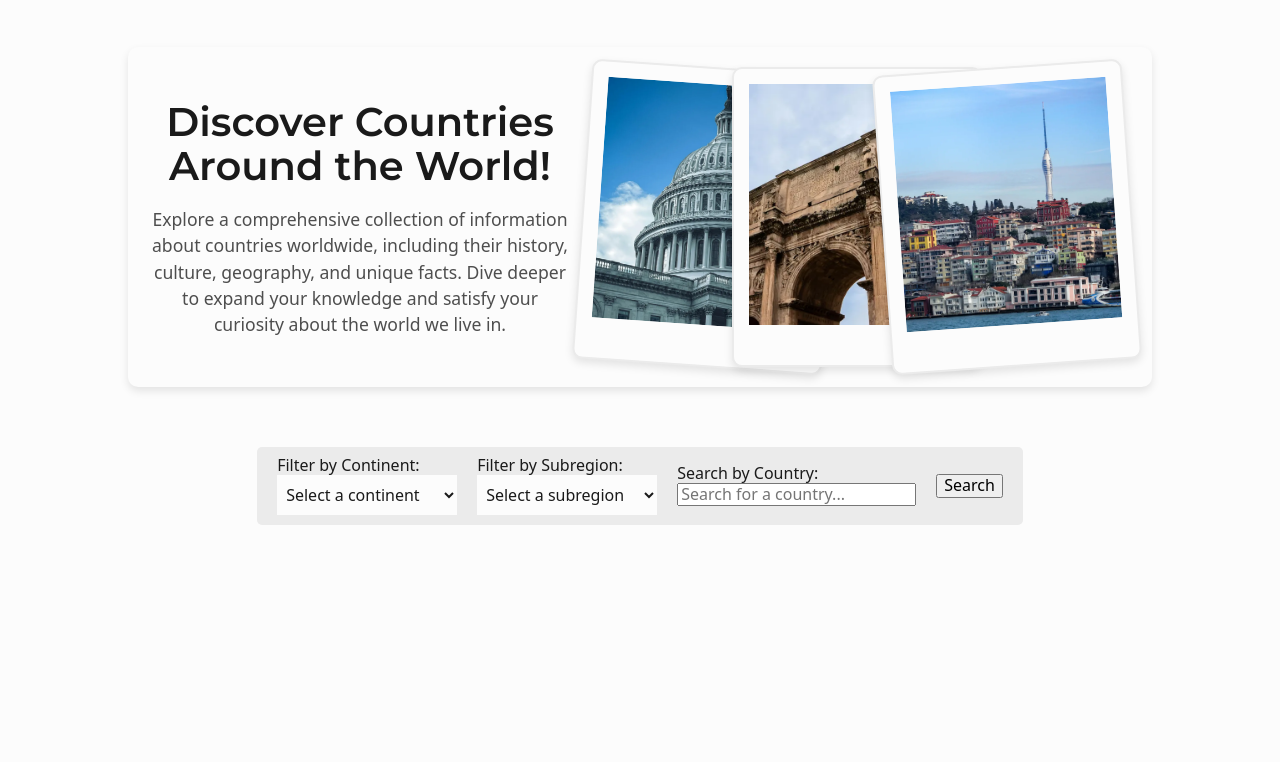
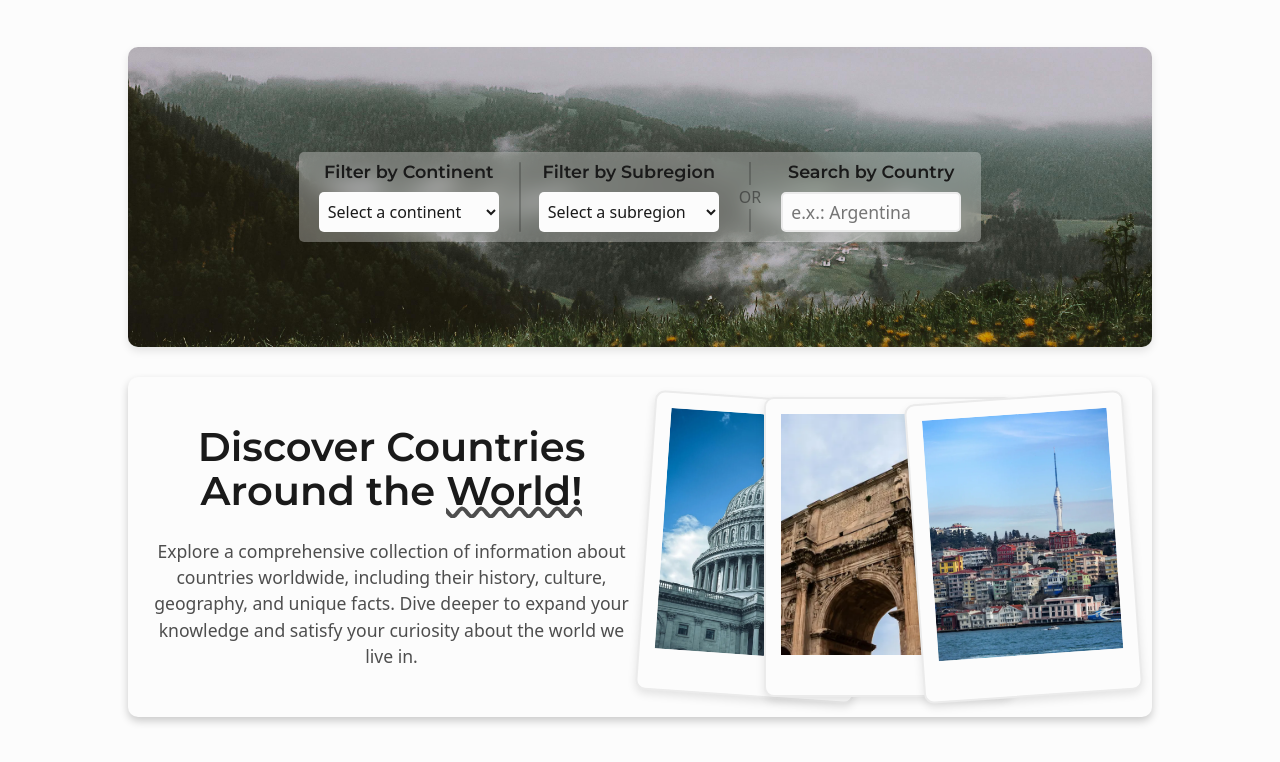
Before and after one commit to Aragon-Joaquin/country-browser, a website built with Vite: page index.html in a window 1280 px wide. Shown: the part 86-848 px from the top of the page. Before the commit the page ends 800 px from the top, so only its background shows below. Built offline with nearby package versions, Linux system fonts and the light colour scheme.

Commit message:
:star: css update

```diff
--- a/index.html
+++ b/index.html
@@ -30,9 +30,46 @@
 		</header>
 
 		<main id="app-main">
+			<div class="image-container">
+				<form class="search-form">
+					<label for="continent-select"
+						>Filter by Continent
+						<select id="continent-select">
+							<option value="" disabled selected>Select a continent</option>
+							<option value="any">Any</option>
+							<option value="africa">Africa</option>
+							<option value="asia">Asia</option>
+							<option value="europe">Europe</option>
+							<option value="americas">Americas</option>
+							<option value="oceania">Oceania</option>
+						</select>
+					</label>
+
+					<label for="region-search"
+						>Filter by Subregion
+						<select id="region-search">
+							<option value="" disabled selected>Select a subregion</option>
+						</select>
+					</label>
+
+					<span class="separator">
+						<div class="line"></div>
+						<p class="separator-or">OR</p>
+						<div class="line"></div>
+					</span>
+
+					<label for="country-search"
+						>Search by Country
+						<input type="text" id="country-search" class="primary-button" placeholder="e.x.: Argentina" />
+					</label>
+
+					<!-- <button type="submit">Search</button> -->
+				</form>
+			</div>
+
 			<div class="hero-section">
 				<span class="hero-title">
-					<h2>Discover Countries Around the World!</h2>
+					<h2>Discover Countries Around the <strong>World!</strong></h2>
 					<p>
 						Explore a comprehensive collection of information about countries worldwide, including their history,
 						culture, geography, and unique facts. Dive deeper to expand your knowledge and satisfy your curiosity about
@@ -46,35 +83,6 @@
 					<img src="/imgs/capital3.webp" alt="image of Camlica Tower, Coast of Istanbul" />
 				</div>
 			</div>
-
-			<form class="search-form">
-				<label for="continent-select"
-					>Filter by Continent:
-					<select id="continent-select">
-						<option value="" disabled selected>Select a continent</option>
-						<option value="any">Any</option>
-						<option value="africa">Africa</option>
-						<option value="asia">Asia</option>
-						<option value="europe">Europe</option>
-						<option value="americas">Americas</option>
-						<option value="oceania">Oceania</option>
-					</select>
-				</label>
-
-				<label for="region-search"
-					>Filter by Subregion:
-					<select id="region-search">
-						<option value="" disabled selected>Select a subregion</option>
-					</select>
-				</label>
-
-				<label for="country-search"
-					>Search by Country:
-					<input type="text" id="country-search" placeholder="Search for a country..." />
-				</label>
-
-				<button type="submit">Search</button>
-			</form>
 		</main>
 
 		<footer id="app-footer"></footer>
--- a/src/assets/styles/landing.css
+++ b/src/assets/styles/landing.css
@@ -1,53 +1,150 @@
 body {
 	width: calc(100dvw - 20%);
 	min-width: 1000px;
-	height: 100dvh;
-	overflow: hidden;
+	height: 200dvh;
 	margin: auto;
 }
 
 #app-main {
 	margin-top: 50px;
 	display: flex;
+	gap: 30px;
 	flex-direction: column;
 	align-items: center;
 	height: 100%;
 }
 
+.image-container {
+	display: flex;
+	flex-direction: column;
+	align-items: center;
+	justify-content: center;
+	width: 100%;
+	height: 300px;
+	background-color: var(--white);
+	border-radius: 10px;
+	box-shadow: 0 4px 8px rgba(0, 0, 0, 0.1);
+	padding: 20px;
+	background: url('/imgs/plains.jpg') no-repeat center center fixed;
+	background-size: cover;
+}
+
 .search-form {
-	margin-top: 60px;
 	display: flex;
 	flex-direction: row;
 	align-items: center;
-	gap: 20px;
-	background-color: var(--light-gray);
+	background-color: rgba(255, 255, 255, 0.3);
 	padding: 10px 20px;
 	border-radius: 5px;
+	backdrop-filter: blur(10px);
 
 	& > label {
 		display: flex;
+		position: relative;
+		text-align: center;
+		gap: 10px;
 		flex-direction: column;
+		font-family: var(--Montserrat);
+		font-weight: 700;
+		font-size: 1.1em;
+		color: var(--black);
+
+		& > * {
+			height: 40px;
+			width: 180px;
+		}
+
+		& + label {
+			margin-left: 40px;
+		}
+	}
+
+	& > label + label::before {
+		content: '';
+		position: absolute;
+		background: rgba(0, 0, 0, 0.2);
+
+		top: 0;
+		width: 2px;
+		height: 100%;
+		border-radius: 10px;
+		transform: translate(-20px, 0);
+	}
+}
+.separator {
+	display: flex;
+	margin: 0 20px;
+	flex-direction: column;
+	height: 100%;
+
+	& > .line {
+		width: 2px;
+		flex: 1 1 0;
+		background: rgba(0, 0, 0, 0.2);
+		align-self: center;
+	}
+
+	& > .separator-or {
+		font-weight: 500;
+		opacity: 0.5;
 	}
 }
 
 .hero-section {
 	display: flex;
 	flex-direction: row;
+	align-items: center;
+	text-align: center;
 	padding: 20px;
 	background-color: var(--white);
 	border-radius: 10px;
-	box-shadow: 0 4px 8px rgba(0, 0, 0, 0.1);
+	box-shadow: 0 4px 8px rgba(0, 0, 0, 0.2);
 	text-align: center;
 	gap: 0px 10px;
 
 	& > .hero-title {
+		display: flex;
+		flex-direction: column;
+		gap: 20px;
 		& > h2 {
+			margin: 0;
 			text-wrap: pretty;
+
+			& > strong {
+				display: inline-flex;
+				padding: 0px 0px 5px 0px;
+				position: relative;
+				width: fit-content;
+				overflow: hidden;
+
+				&::before {
+					position: absolute;
+					/* you shouldnt be able to see the content of this before */
+					content: 'aaaaaaaaaaa';
+					bottom: calc(0px + 5px);
+					right: 0;
+					font-size: 40px;
+					transform: translate(50%, 0px);
+
+					pointer-events: none;
+					color: transparent;
+
+					animation: move 5s linear infinite;
+					text-decoration-style: wavy;
+					text-decoration-color: var(--dark-gray);
+					text-decoration-line: underline;
+				}
+			}
 		}
 		& > p {
+			margin: 0;
 			font-size: 1.1rem;
 			color: var(--dark-gray);
 		}
+	}
+
+	& > * {
+		flex: 1 1 0px;
 	}
 }
 
@@ -56,7 +153,6 @@ body {
 	flex-direction: row;
 	justify-content: center;
 	align-items: center;
-	min-width: fit-content;
 
 	& > img {
 		position: relative;
@@ -95,3 +191,12 @@ body {
 		}
 	}
 }
+
+@keyframes move {
+	from {
+		transform: translateX(0);
+	}
+	to {
+		transform: translateX(50%);
+	}
+}
--- a/src/assets/styles/reset.css
+++ b/src/assets/styles/reset.css
@@ -10,7 +10,6 @@ html {
 	text-size-adjust: none;
 }
 
-body,
 h1,
 h2,
 h3,
@@ -20,7 +19,8 @@ figure,
 blockquote,
 dl,
 dd {
-	margin-block-end: 0;
+	margin: 0;
+	padding: 0;
 }
 
 ul[role='list'],
--- a/src/style.css
+++ b/src/style.css
@@ -41,6 +41,8 @@
 	--white: #fcfcfc;
 
 	--Montserrat: 'Montserrat', system-ui, Avenir, Helvetica, Arial, sans-serif;
+	--Default: system-ui, -apple-system, BlinkMacSystemFont, 'Segoe UI', Roboto, Oxygen, Ubuntu, Cantarell, 'Open Sans',
+		'Helvetica Neue', sans-serif;
 }
 
 body {
@@ -60,12 +62,30 @@ select {
 	border: 0;
 	background-color: var(--white);
 	color: var(--black);
+	font-family: var(--Default);
 	font-size: 16px;
 	padding: 5px;
+	border-radius: 5px;
 
 	& > option {
 		background-color: var(--white);
 		color: var(--black);
+	}
+}
+
+.primary-button {
+	background-color: var(--white);
+	color: var(--white);
+	border: 2px solid var(--light-gray);
+	border-radius: 5px;
+	padding: 4px 8px;
+	font-family: var(--Default);
+	color: var(--black);
+	font-size: 1.1rem;
+	transition: background-color 0.3s ease;
+
+	&:hover {
+		background-color: var(--white);
 	}
 }
 
```
Also changed, not shown: public/imgs/plains.jpg (added).
